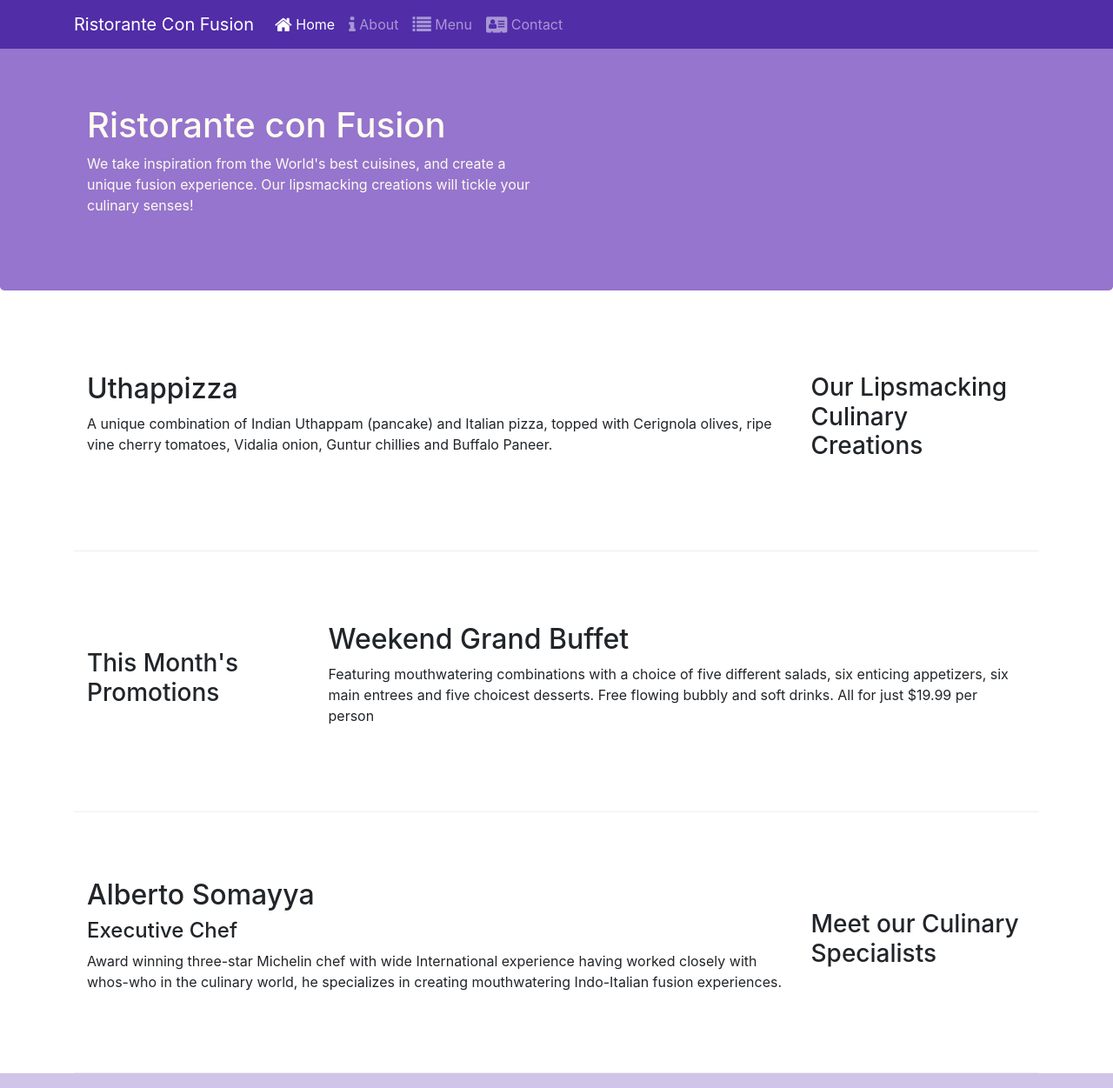
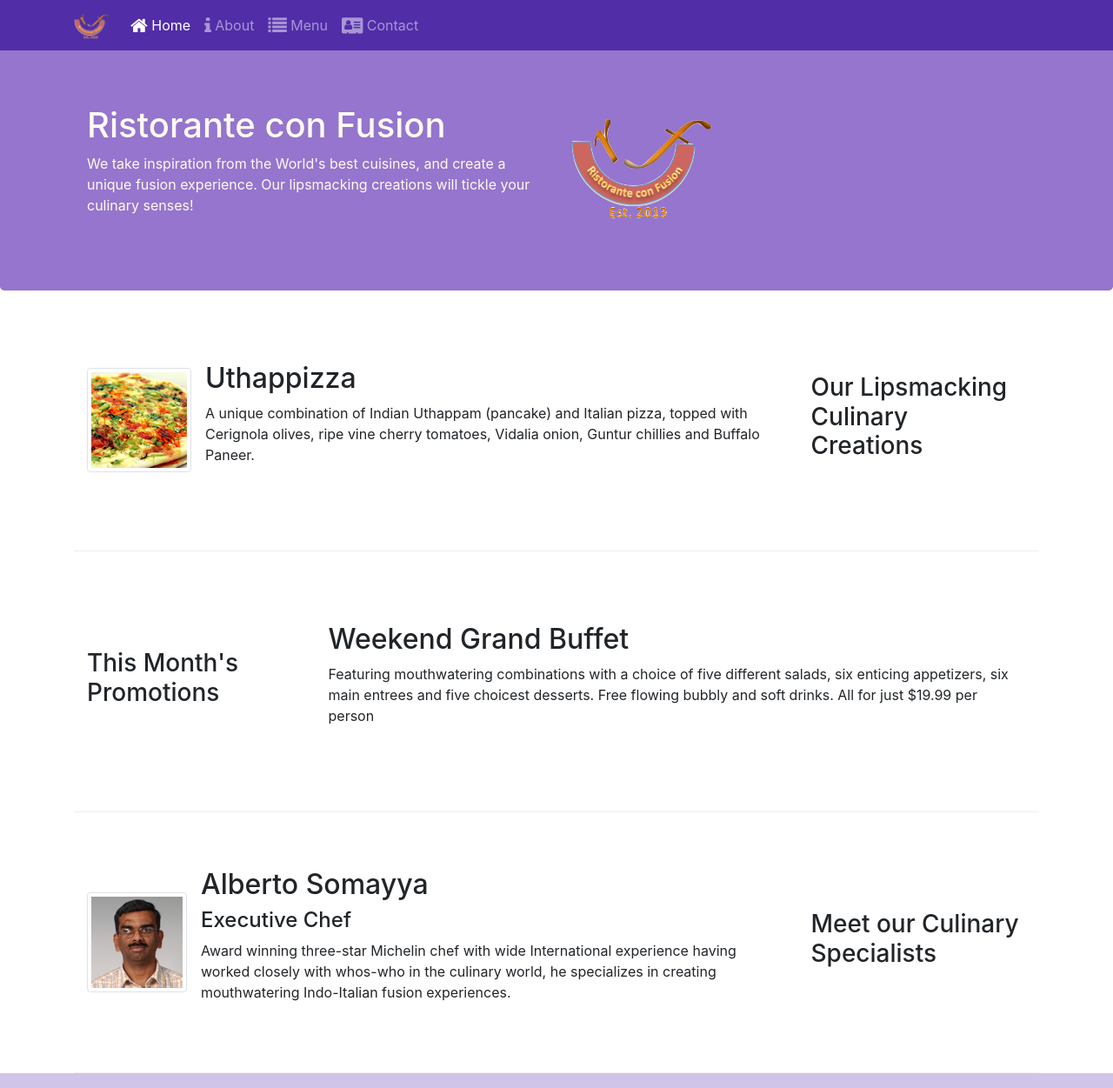
Before and after one commit to khatrisuneel96/Bootstrap4, a website: page index.html in a window 1280 px wide. Shown: the top 1251 px of the page at 87% size. Drawn offline with nearby package versions, Linux system fonts and the light colour scheme.

Commit message:
Image and media

```diff
--- a/index.html
+++ b/index.html
@@ -22,7 +22,7 @@
                 <span class="navbar-toggler-icon"></span>
             </button>
 
-            <a class="navbar-brand" href="#">Ristorante Con Fusion</a>
+            <a class="navbar-brand" href="#"><img src="img/logo.png" height="30px" width="41px"></a>
 
             <div class="collapse navbar-collapse" id="Navbar">
                 <ul class="navbar-nav mr-auto">
@@ -42,7 +42,8 @@
                     <h1>Ristorante con Fusion</h1>
                     <p>We take inspiration from the World's best cuisines, and create a unique fusion experience. Our lipsmacking creations will tickle your culinary senses!</p>
                 </div>
-                <div class="col-12 col-sm">
+                <div class="col-12 col-sm align-self-center">
+                    <img src="img/logo.png" class="image-fluid">
                 </div>
             </div>
         </div>
@@ -54,8 +55,13 @@
                 <h3>Our Lipsmacking Culinary Creations</h3>
             </div>
             <div class="col-12 col-sm order-sm-first col-md">
-                <h2>Uthappizza</h2>
-                <p>A unique combination of Indian Uthappam (pancake) and Italian pizza, topped with Cerignola olives, ripe vine cherry tomatoes, Vidalia onion, Guntur chillies and Buffalo Paneer.</p>
+                <div class="media">
+                    <img class="d-flex mr-3 img-thumbnail align-self-center" src="img/uthappizza.png" alt="uthappizza">
+                    <div class="media-body">
+                        <h2 class="mt-0">Uthappizza</h2>
+                        <p>A unique combination of Indian Uthappam (pancake) and Italian pizza, topped with Cerignola olives, ripe vine cherry tomatoes, Vidalia onion, Guntur chillies and Buffalo Paneer.</p>
+                    </div>
+                </div>
             </div>
         </div>
 
@@ -75,9 +81,14 @@
                 <h3>Meet our Culinary Specialists</h3>
             </div>
             <div class="col-12 col-sm order-sm-first col-md">
-                <h2>Alberto Somayya</h2>
-                <h4>Executive Chef</h4>
-                <p>Award winning three-star Michelin chef with wide International experience having worked closely with whos-who in the culinary world, he specializes in creating mouthwatering Indo-Italian fusion experiences. </p>
+                <div class="media">
+                    <img class="d-flex mr-3 img-thumbnail align-self-center" src="img/alberto.png" alt="Alberto Somayya">
+                    <div class="media-body">
+                        <h2 class="mt-0">Alberto Somayya</h2>
+                        <h4>Executive Chef</h4>
+                        <p>Award winning three-star Michelin chef with wide International experience having worked closely with whos-who in the culinary world, he specializes in creating mouthwatering Indo-Italian fusion experiences. </p>
+                    </div>
+                </div>
             </div>
         </div>
     </div>
```
Also changed, not shown: aboutus.html (+3 -2 lines), contactus.html (+3 -2 lines), img/alberto.png (added), img/buffet.png (added), img/logo.png (added), img/uthappizza.png (added), 1 other file.
